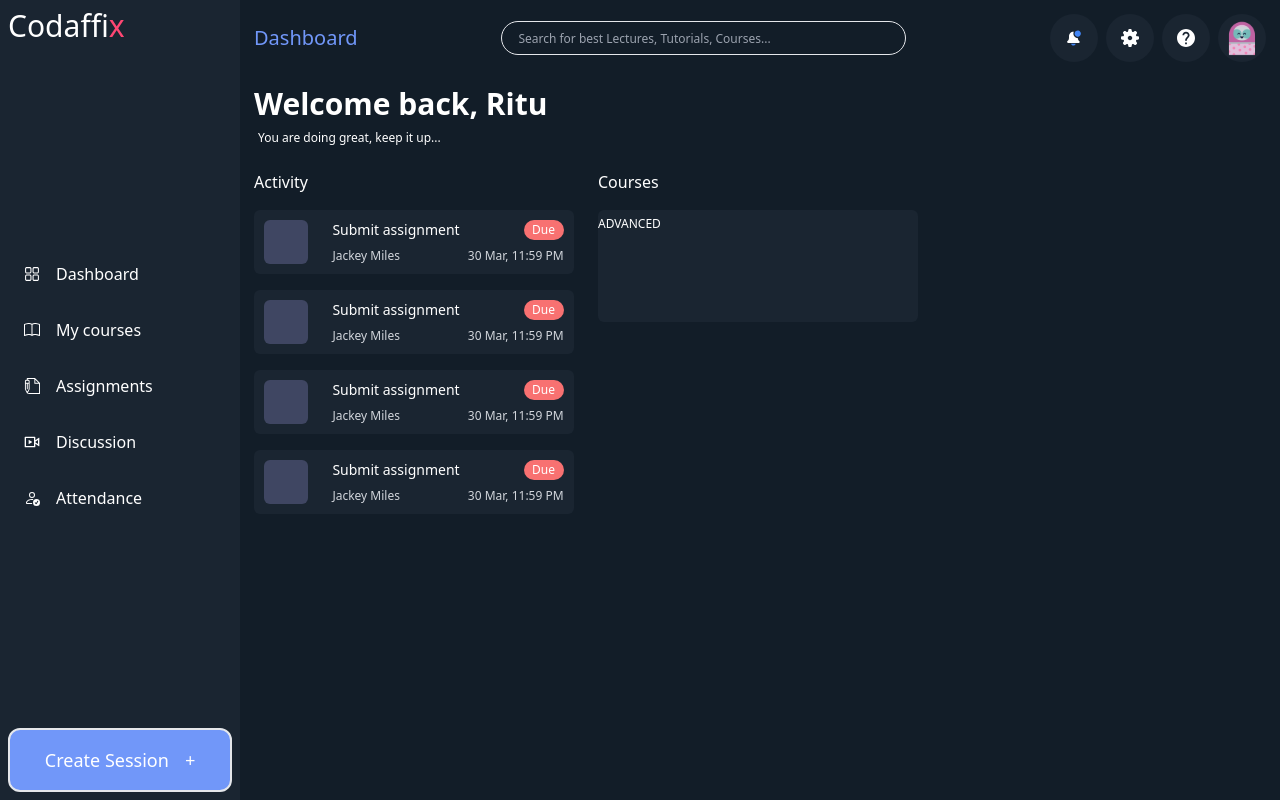
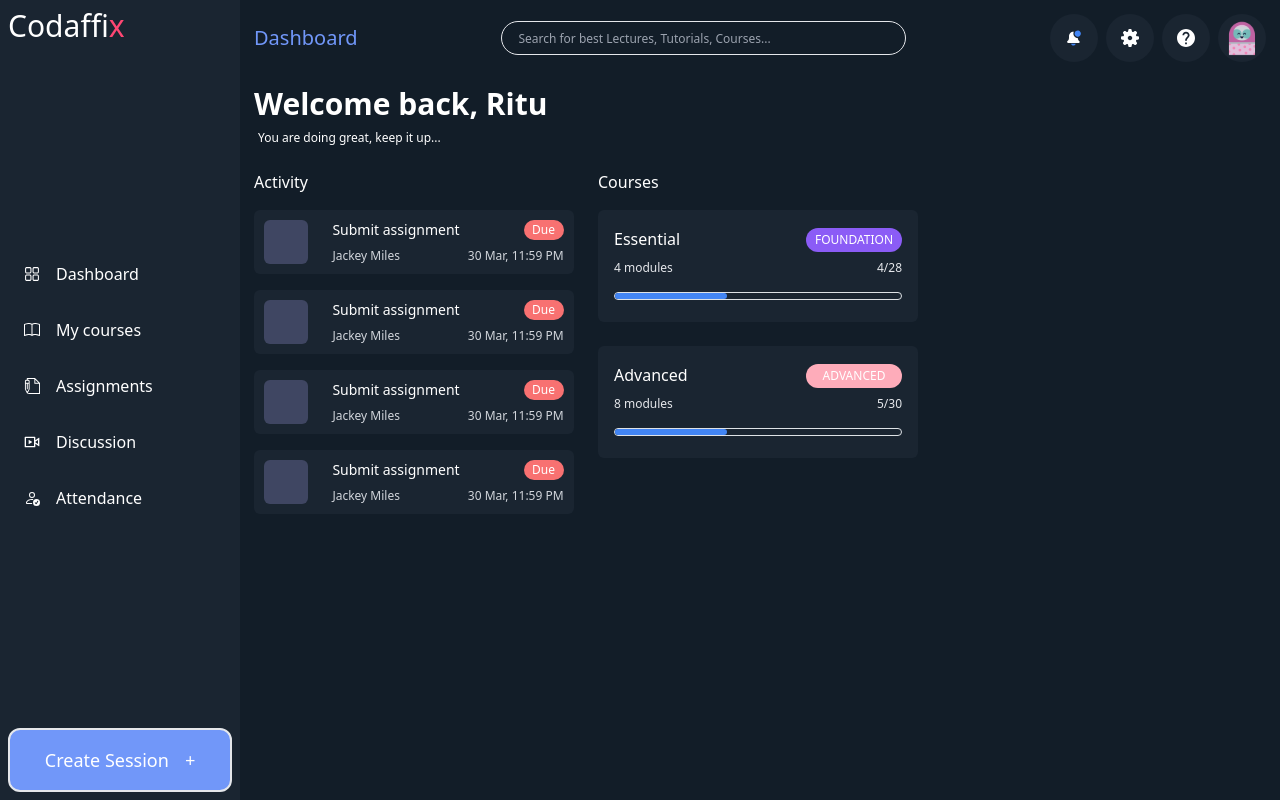
Before and after one commit to Rutuza/E-learning-App, a React (Vite) app: page / in a window 1280 px wide. Built offline with nearby package versions, Linux system fonts and the light colour scheme.

Commit message:
course section done

```diff
--- /dev/null
+++ b/src/components/Bar.jsx
@@ -0,0 +1,14 @@
+import React from 'react';
+
+function Bar() {
+  return (
+    <div className='relative'>
+      <div className='w-full border rounded-full mt-3 relative'>
+      <div className='w-28 border-[#4285F4] border-3 rounded-full block'></div>
+      </div>
+    </div>
+
+  );
+}
+
+export default Bar;
--- a/src/components/Buttons/Advance_btn.jsx
+++ b/src/components/Buttons/Advance_btn.jsx
@@ -3,7 +3,7 @@ import React from 'react';
 function Advance_btn() {
   return (
     <div>
-      <button type="button" className='text-xs font-medium'>ADVANCED</button>
+      <button type="button" className='text-xs font-medium w-24 h-6 bg-palepink rounded-full text-center'>ADVANCED</button>
     </div>
   );
 }
--- a/src/components/Buttons/Foundation_btn.jsx
+++ b/src/components/Buttons/Foundation_btn.jsx
@@ -3,7 +3,7 @@ import React from 'react';
 function Foundation_btn() {
   return (
     <div>
-      <button type="button" className='text-xs font-medium bg-violet-500 w-24 h-6 rounded-full'>FOUNDATION</button>
+      <button type="button" className='text-xs text-center font-medium bg-violet-500 w-24 h-6 rounded-full'>FOUNDATION</button>
     </div>
   );
 }
--- a/src/components/C_card.jsx
+++ /dev/null
@@ -1,15 +0,0 @@
-import React from 'react';
-import Foundation_btn from './Buttons/Foundation_btn';
-import Advance_btn from './Buttons/Advance_btn';
-
-function C_card() {
-  return (
-    <div className='mt-3'>
-      <div className='w-80 h-28 bg-light_navy rounded-md'>
-        <Advance_btn />
-      </div>
-    </div>
-  );
-}
-
-export default C_card;
--- /dev/null
+++ b/src/components/Course cards/Adv_crd.jsx
@@ -0,0 +1,23 @@
+import React from 'react';
+import Advance_btn from '../Buttons/Advance_btn';
+import Bar from '../Bar';
+
+function Adv_crd() {
+  return (
+    <div>
+      <div className='w-80 h-28 bg-light_navy rounded-md p-3 mt-4'>
+        <div className='flex flex-row justify-between items-center'>
+            <div>Advanced</div>
+            <Advance_btn/>
+        </div>
+        <div className='text-xs font-thin text-gray-200 flex flex-row items-center justify-between mt-2'>
+            <div className="modules">8 modules</div>
+            <div>5/30</div>
+        </div>
+        <Bar/>
+      </div>
+    </div>
+  );
+}
+
+export default Adv_crd;
--- /dev/null
+++ b/src/components/Course cards/Essential_crd.jsx
@@ -0,0 +1,27 @@
+import React from 'react';
+import Foundation_btn from '../Buttons/Foundation_btn';
+import Advance_btn from '../Buttons/Advance_btn';
+import Line from '../Bar';
+import Bar from '../Bar';
+
+function Essential_crd() {
+  return (
+    <div className='mt-3'>
+      <div className='w-80 h-28 bg-light_navy rounded-md p-3'>
+        <div className='flex flex-row justify-between items-center'>
+            <div>Essential</div>
+            <Foundation_btn />
+        </div>
+
+        <div className='text-xs font-thin text-gray-200 flex flex-row items-center justify-between mt-2'>
+            <div className="modules">4 modules</div>
+            <div>4/28</div>
+        </div>
+
+        <Bar/>
+      </div>
+    </div>
+  );
+}
+
+export default Essential_crd;
--- a/src/pages/Dashboard.jsx
+++ b/src/pages/Dashboard.jsx
@@ -5,7 +5,9 @@ import settings from '../assets/icons/settings.svg';
 import help from '../assets/icons/help icon.svg';
 import avatar from '../assets/icons/avatar-figma 1.svg';
 import Actvty from '../components/Actvty';
-import C_card from '../components/C_card';
+import C_card from '../components/Course cards/Essential_crd';
+import Essential_crd from '../components/Course cards/Essential_crd';
+import Adv_crd from '../components/Course cards/Adv_crd';
 
 
 function Dashboard() {
@@ -37,7 +39,8 @@ function Dashboard() {
           </div>
           <div>
             <div>Courses</div>
-            <C_card />
+            <Essential_crd/>
+            <Adv_crd/>
           </div>
 
 
```
